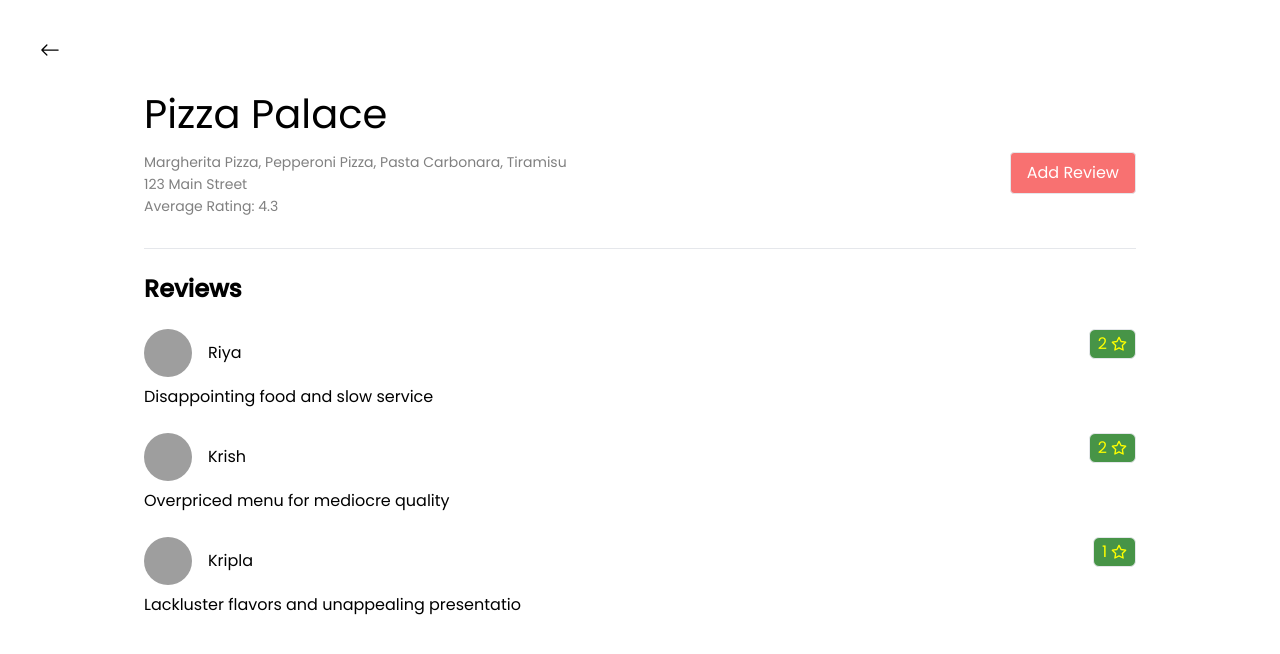
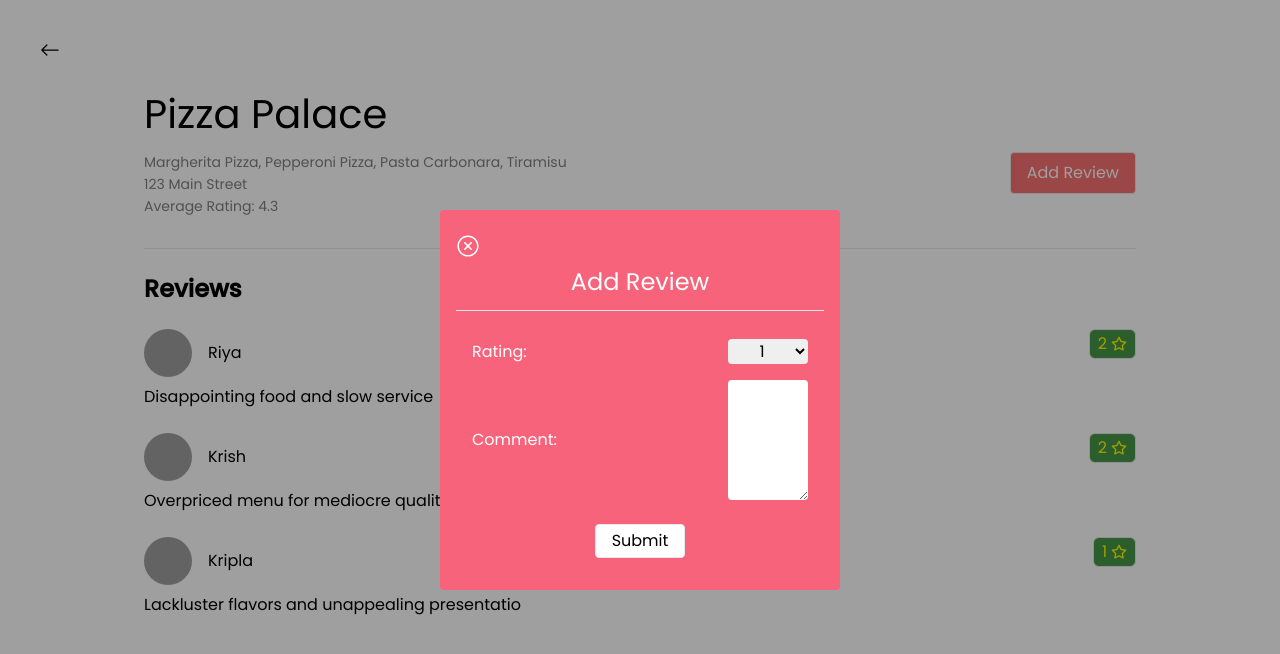
Before and after one commit to pranita09/mcr-06, a React (Create React App) app: page /restaurent/1 in a window 1280 px wide. Both pictures are taken after a click on the button "Add Review". Shown: the top 654 px of the page. Built offline with nearby package versions, Linux system fonts and the light colour scheme; grey boxes are pictures that could not be loaded.

Commit message:
feat: add review

```diff
--- /dev/null
+++ b/src/components/ReviewModal.jsx
@@ -0,0 +1,79 @@
+import { RxCrossCircled } from "react-icons/rx";
+import { useCuisine } from "../contexts/cuisineContext";
+import { useState } from "react";
+
+export const ReviewModal = ({ setShowReviewForm, restaurentId }) => {
+  const { dispatch } = useCuisine();
+
+  const [reviewDetails, setReviewDetails] = useState({
+    rating: "",
+    comment: "",
+  });
+
+  const submitReviewHandler = (e) => {
+    e.preventDefault();
+    dispatch({
+      type: "ADD_REVIEW",
+      payload: {
+        restaurentId: restaurentId,
+        ratingData: { ...reviewDetails, rvName: "Pranita" },
+      },
+    });
+    setReviewDetails({
+      rating: null,
+      comment: "",
+    });
+    setShowReviewForm(false);
+  };
+
+  return (
+    <div className=" bg-[#f7637b] py-4 px-4 rounded w-[25rem] text-[white]">
+      <div className="my-2" onClick={() => setShowReviewForm(false)}>
+        <RxCrossCircled className="text-2xl hover:cursor-pointer hover:scale-105" />
+      </div>
+      <h1 className="text-2xl text-center">Add Review</h1>
+      <hr className="my-3" />
+      <form
+        className="py-4 px-4 flex flex-col gap-4"
+        onSubmit={submitReviewHandler}
+      >
+        <label className="flex justify-between items-center">
+          <span>Rating:</span>
+          <select
+            className="text-[black] w-[5rem] rounded text-center"
+            value={reviewDetails?.rating}
+            onChange={(e) =>
+              setReviewDetails({ ...reviewDetails, rating: e.target.value })
+            }
+          >
+            <option>1</option>
+            <option>2</option>
+            <option>3</option>
+            <option>4</option>
+            <option>5</option>
+          </select>
+        </label>
+        <label className="flex items-center justify-between">
+          <span>Comment:</span>
+          <textarea
+            className="text-[black] w-[5rem] rounded"
+            cols={25}
+            rows={5}
+            value={reviewDetails?.comment}
+            onChange={(e) =>
+              setReviewDetails({ ...reviewDetails, comment: e.target.value })
+            }
+          ></textarea>
+        </label>
+        <div className="flex justify-center items-center pt-2">
+          <button
+            type="submit"
+            className="border py-1 px-4 rounded bg-[white] text-[black] hover:scale-105"
+          >
+            Submit
+          </button>
+        </div>
+      </form>
+    </div>
+  );
+};
--- a/src/contexts/cuisineContext.js
+++ b/src/contexts/cuisineContext.js
@@ -14,6 +14,15 @@ const cuisineReducer = (state, { type, payload }) => {
   switch (type) {
     case "SELECT_CUISINE":
       return { ...state, selectedCuisine: payload };
+    case "ADD_REVIEW":
+      console.log(payload);
+      const updatedRestaurants = state.restaurentList.map((item) =>
+        item?.id === payload?.restaurentId
+          ? { ...item, ratings: [...item.ratings, payload.ratingData] }
+          : item
+      );
+      console.log(updatedRestaurants);
+      return { ...state, restaurentList: updatedRestaurants };
     default:
       return state;
   }
--- a/src/pages/SingleRestaurent.jsx
+++ b/src/pages/SingleRestaurent.jsx
@@ -2,7 +2,8 @@ import { useNavigate, useParams } from "react-router-dom";
 import { useCuisine } from "../contexts/cuisineContext";
 import { ReviewCard } from "../components/ReviewCard";
 import { BsArrowLeft } from "react-icons/bs";
-import { useState } from "react";
+import { useEffect, useState } from "react";
+import { ReviewModal } from "../components/ReviewModal";
 
 export const SingleRestaurent = () => {
   const navigate = useNavigate();
@@ -19,11 +20,16 @@ export const SingleRestaurent = () => {
 
   const allMenus = restaurent?.menu?.map((item) => item?.name);
 
+  useEffect(() => {}, [restaurentList]);
+
   return (
     <div className="p-4">
       <div className="mt-6 ml-6">
         <span className="rounded" onClick={() => navigate(-1)}>
-          <BsArrowLeft className="hover: cursor-pointer hover:scale-125 text-xl" />
+          <BsArrowLeft
+            className="hover: cursor-pointer hover:scale-125 text-xl"
+            title="Go back"
+          />
         </span>
       </div>
       <div className="mx-8 py-4 px-[6rem]">
@@ -37,7 +43,10 @@ export const SingleRestaurent = () => {
             </span>
           </div>
           <div>
-            <button className="border py-2 px-4 rounded bg-[#f87171] text-[white] hover:scale-105">
+            <button
+              className="border py-2 px-4 rounded bg-[#f87171] text-[white] hover:scale-105"
+              onClick={() => setShowReviewForm(true)}
+            >
               Add Review
             </button>
           </div>
@@ -50,6 +59,14 @@ export const SingleRestaurent = () => {
           ))}
         </div>
       </div>
+      {showReviewForm && (
+        <div className="flex justify-center items-center fixed z-[99] inset-0 bg-[#00000060]">
+          <ReviewModal
+            setShowReviewForm={setShowReviewForm}
+            restaurentId={restaurentId}
+          />
+        </div>
+      )}
     </div>
   );
 };
```
